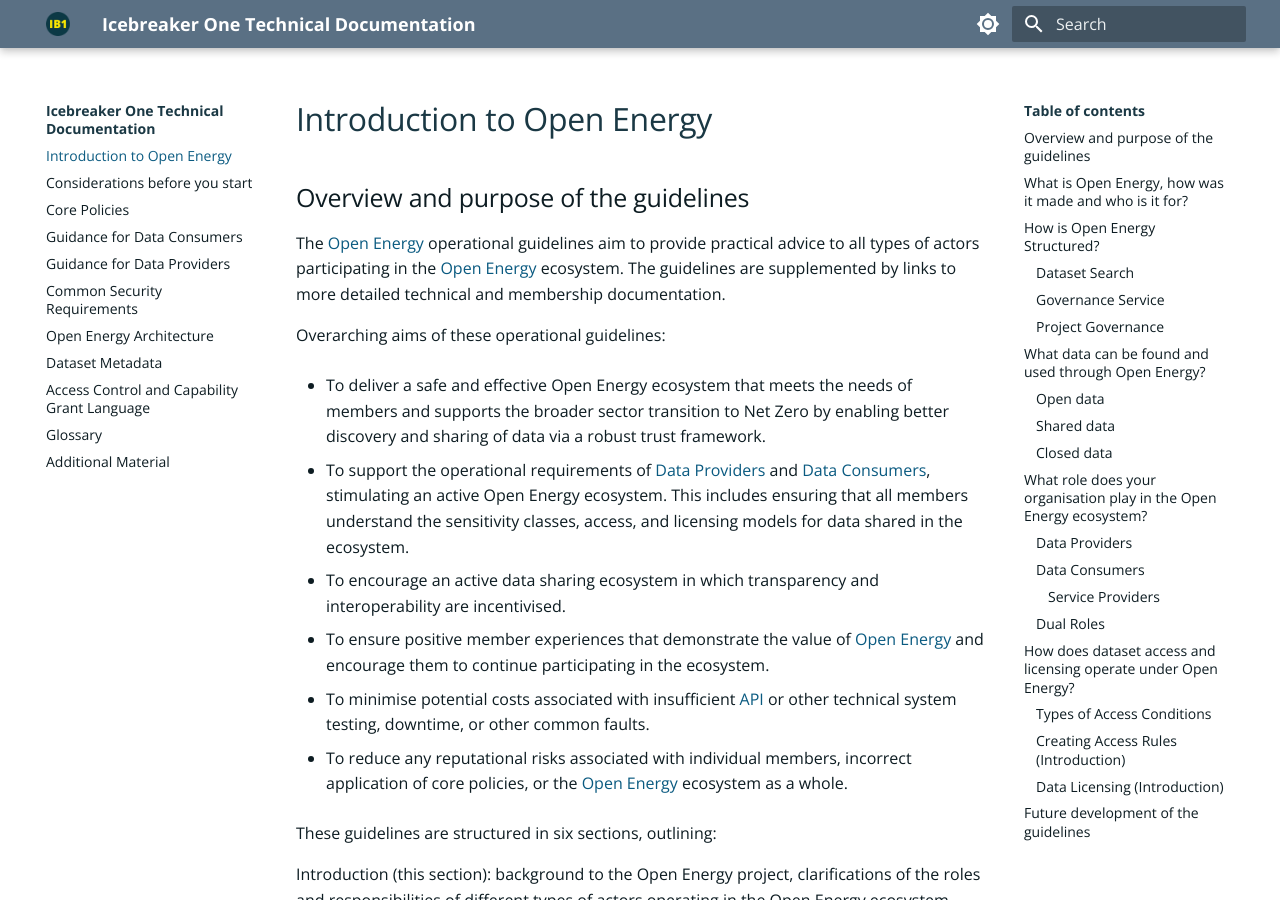
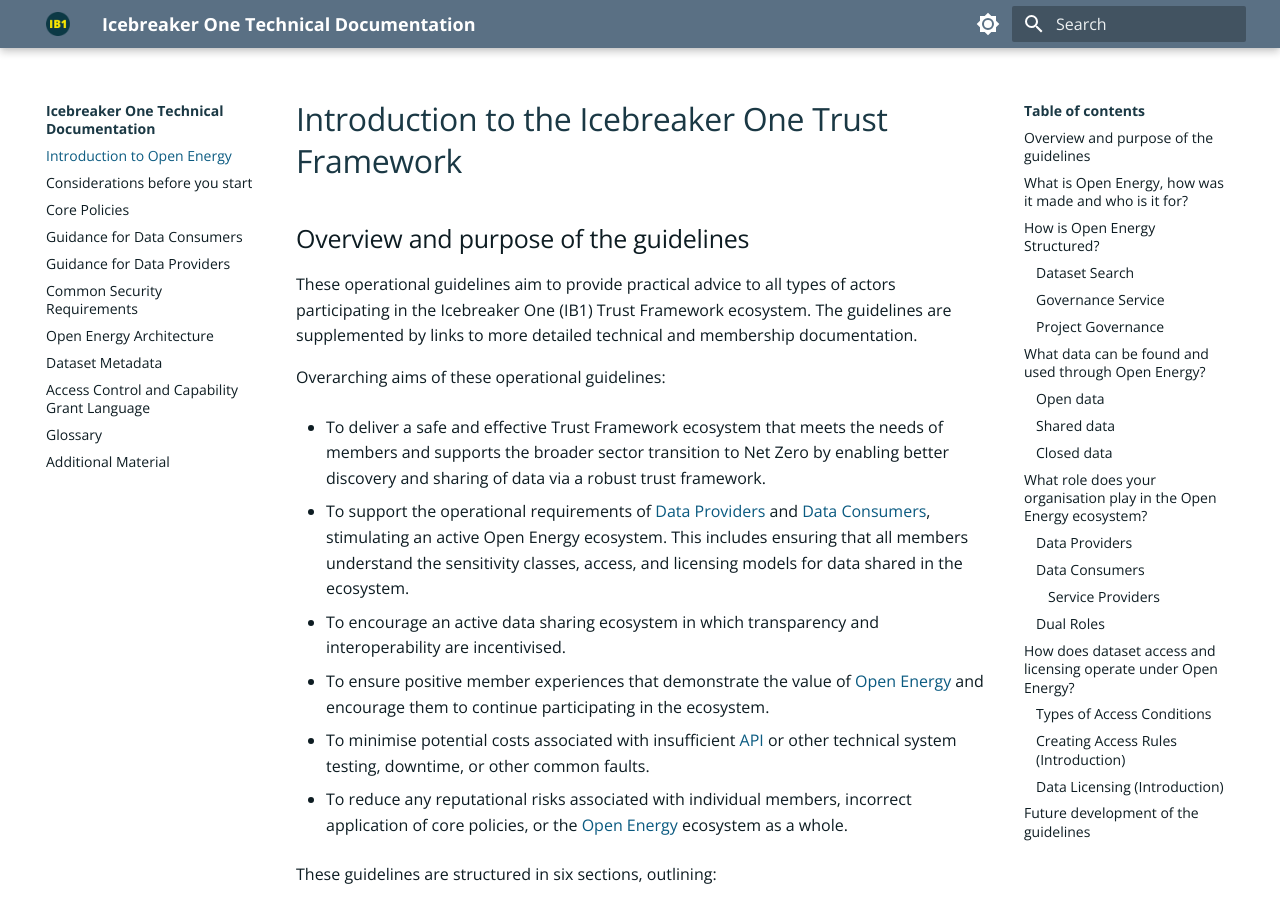
Before and after one commit to icebreakerone/ib1-technical-docs, an MkDocs documentation site: the page built from docs/ops_guidelines/introduction.md, in a window 1280 px wide and 900 px high. Built offline with MkDocs 1.6.1 and Material for MkDocs 9.7.7, drawn with Linux system fonts in a browser that asks for light colours; the version menu is left out.

Commit message:
docs/ops_guidelines/introduction.md updated from https://stackedit.net/

```diff
--- a/docs/ops_guidelines/introduction.md
+++ b/docs/ops_guidelines/introduction.md
@@ -1,17 +1,13 @@
-# Introduction to Open Energy
+# Introduction to the Icebreaker One Trust Framework
 
 ## Overview and purpose of the guidelines
 
-The [Open Energy](../glossary.md#term-Open-Energy) operational guidelines aim to provide practical advice to all types of actors participating in
-the [Open Energy](../glossary.md#term-Open-Energy) ecosystem. The guidelines are supplemented by links to more detailed technical and membership
-documentation.
+These operational guidelines aim to provide practical advice to all types of actors participating in the Icebreaker One (IB1) Trust Framework ecosystem. The guidelines are supplemented by links to more detailed technical and membership documentation.
 
 Overarching aims of these operational guidelines:
 
-
-* To deliver a safe and effective Open Energy ecosystem that meets the needs of members and supports the broader
+* To deliver a safe and effective Trust Framework ecosystem that meets the needs of members and supports the broader
 sector transition to Net Zero by enabling better discovery and sharing of data via a robust trust framework.
-
 
 * To support the operational requirements of [Data Providers](../glossary.md#term-Data-Provider) and [Data Consumers](../glossary.md#term-Data-Consumer), stimulating an active Open Energy
 ecosystem. This includes ensuring that all members understand the sensitivity classes, access, and licensing models
```
Also changed, not shown: other parts of docs/ops_guidelines/introduction.md (+3 -0 lines).
